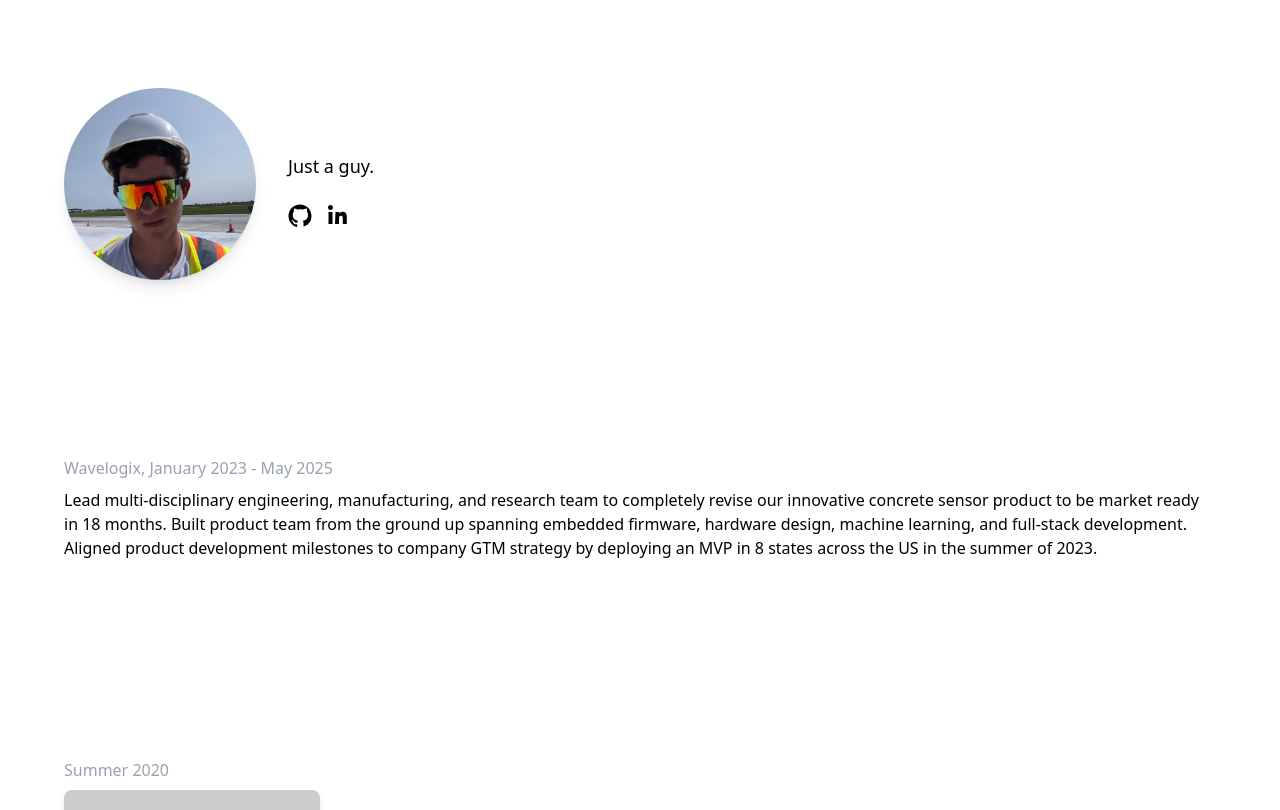
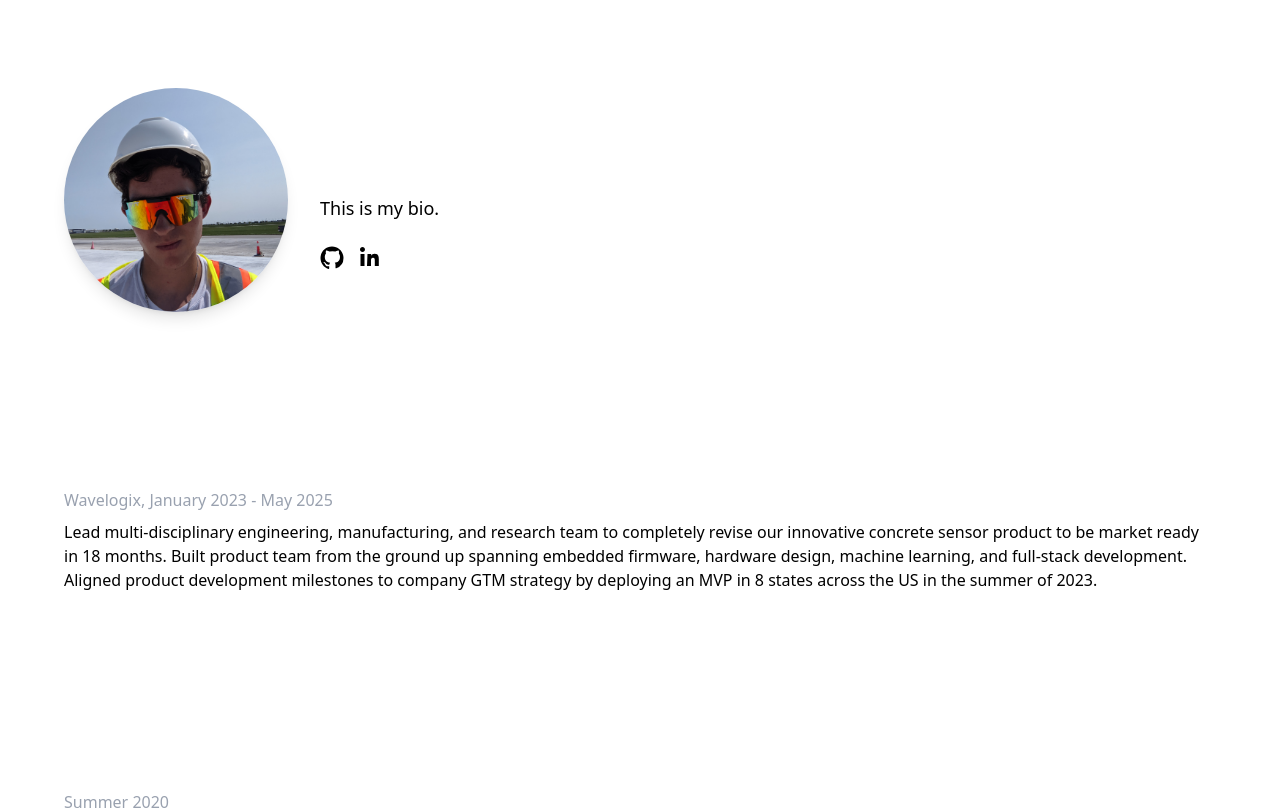
Before and after one commit to henrySi1va/personal-website, a Vue app: page / in a window 1280 px wide. Shown: the top 810 px of the page. Built offline with nearby package versions, Linux system fonts and the light colour scheme.

Commit message:
Adjust hero layout to center content.

```diff
--- a/src/components/Hero.vue
+++ b/src/components/Hero.vue
@@ -3,15 +3,15 @@ import me from '../assets/me.jpg';
 </script>
 
 <template>
-  <section class="flex flex-col md:flex-row items-center md:items-start gap-8 max-w-6xl mx-auto py-12">
+  <section class="flex flex-col md:flex-row items-center md:justify-start gap-8 max-w-6xl mx-auto py-12">
     <!-- Photo -->
-    <img :src="me" alt="Your photo" class="w-48 h-48 rounded-full object-cover shadow-lg" />
+    <img :src="me" alt="Your photo" class="w-56 h-56 rounded-full object-cover shadow-lg" />
 
     <!-- Name and Bio -->
-    <div class="flex-1">
+    <div class="flex-1 flex flex-col justify-center h-56"> <!-- Set h-56 to match image height -->
       <h1 class="text-4xl sm:text-5xl font-bold text-white mb-4">Henry Silva</h1>
       <p class="text-lg mb-6 max-w-xl">
-        Just a guy.
+        This is my bio.
       </p>
 
       <!-- Social Links -->
```
